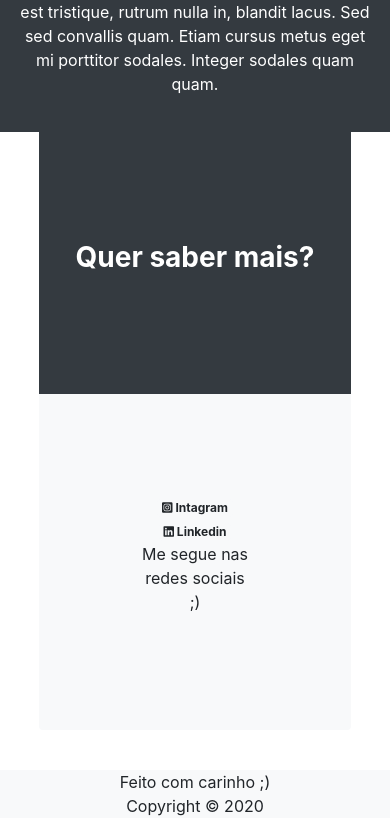
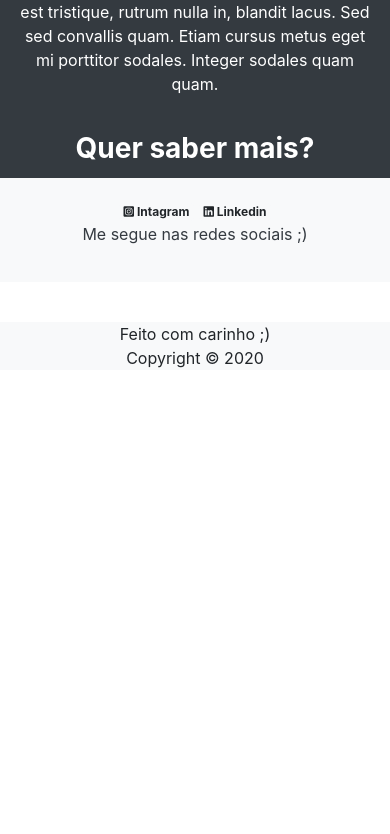
Before and after one commit to andrezasantana/personal-page, a website: page index.html in a window 390 px wide. Shown: the part 1379-2213 px from the top of the page. After the commit the page ends 1765 px from the top, so only its background shows below. Drawn offline with nearby package versions, Linux system fonts and the light colour scheme.

Commit message:
Make contact card responsive

```diff
--- a/index.html
+++ b/index.html
@@ -149,15 +149,15 @@
         </div>
     </div>
 
-    <div class="card bg-light border-0 card-4">
+    <div class="card border-0 card-4">
         <div class="row no-gutters">
 
-            <div class="col-md-4 bg-dark text-white">
-                <h3 class="card-title text-center font-weight-bold" style="line-height: 250px;">Quer saber mais?</h3>
+            <div class="col-md-4 bg-dark title-1">
+                <h3 class="card-title text-white text-center font-weight-bold">Quer saber mais?</h3>
             </div>
 
-            <div class="col-md-8">
-                <div class="card-body text-center" style="margin: 80px;">
+            <div class="col-md-8 bg-light text-dark">
+                <div class="card-body text-center">
                     <a href="https://www.instagram.com/deza.santanna/" target="_blank" class="badge badge-light"><i
                             class="fab fa-instagram-square"></i> Intagram</a>
                     <a href="https://www.linkedin.com/in/andreza-santana-7a4009a2/" target="_blank"
--- a/style.css
+++ b/style.css
@@ -38,6 +38,12 @@
     margin-bottom: 40px;
 }
 
+@media(max-width:460px) {
+    .card-4 {
+        width: 100%;
+    }
+}
+
 .title-1 {
     display: flex;
     flex-direction: column;
```
